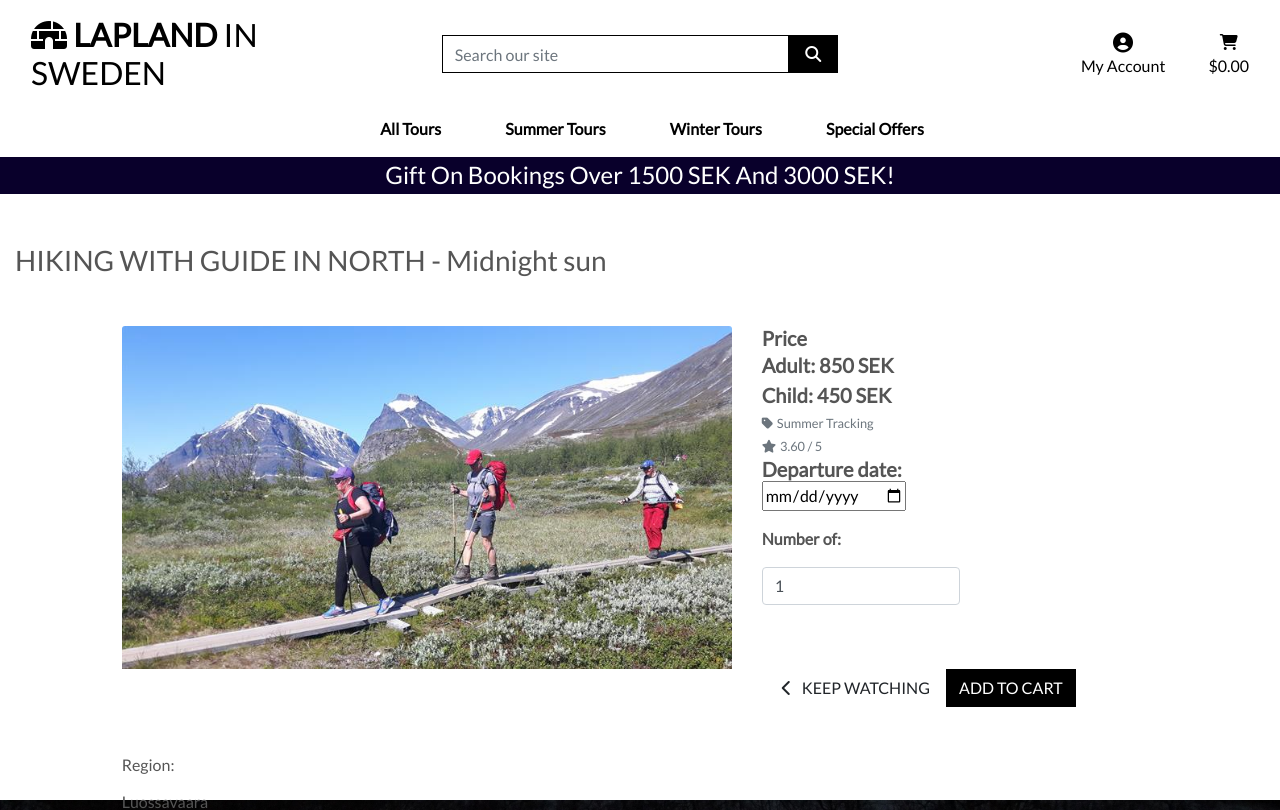
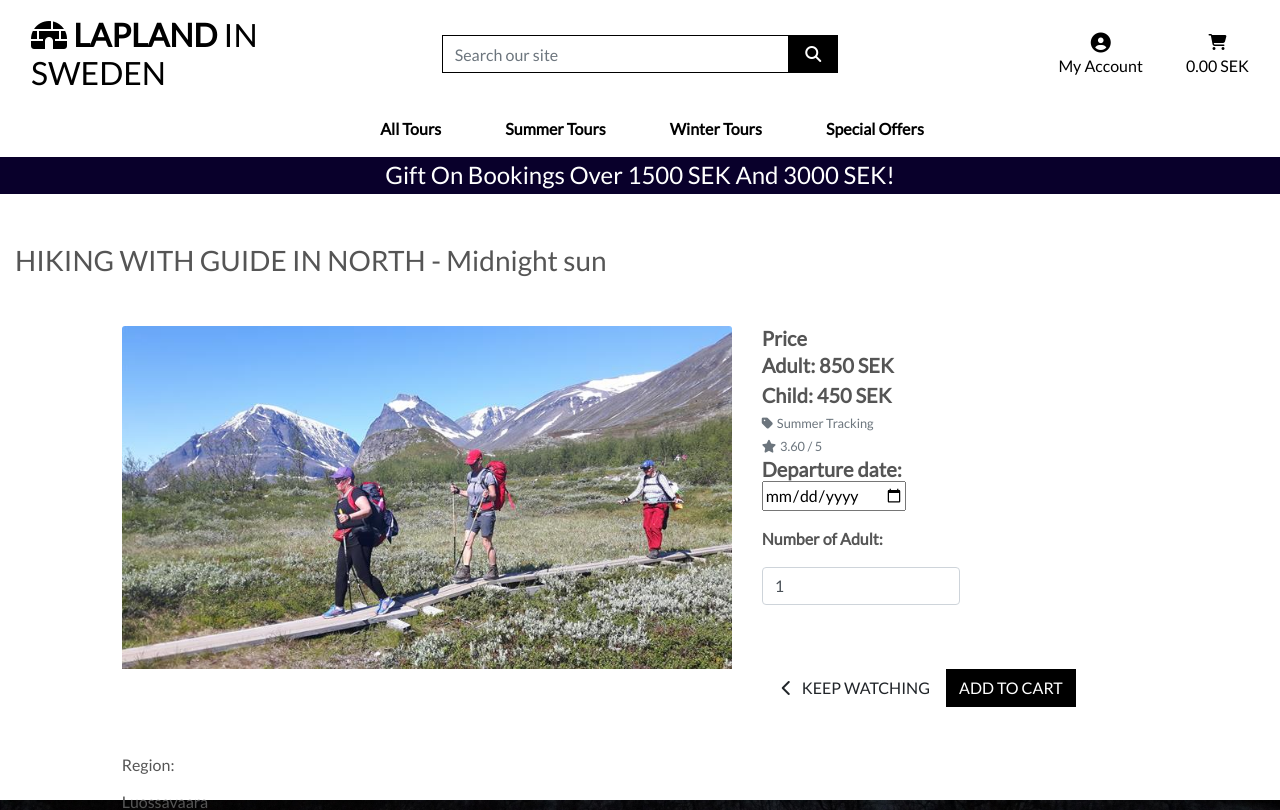
Before and after one commit to ss00831/milestone4, a Django app: page /tourprograms/1 in a window 1280 px wide. Shown: the top 810 px of the page. Run offline with Django 3.2, Linux system fonts and the light colour scheme; data comes from the database, SQL or seed files in the repository; some libraries are stand-ins or nearby versions.

Commit message:
updated context processor

```diff
--- a/cart/contexts.py
+++ b/cart/contexts.py
@@ -1,21 +1,43 @@
 from decimal import Decimal
 from django.conf import settings
+from django.shortcuts import get_object_or_404
+from tourprograms.models import Tourprogram
+
 
 def cart_contents(request):
 
     cart_items = []
-    total = 0
+    total_adult = 0
+    #total_child = 0
     tourprogram_count = 0
+    cart = request.session.get('cart', {})
+    #number_people_adult = request.form.get('number_people_adult')
+    #number_people_child = request.form.get('number_people_child')
+    # ttl_people = number_people_adult + number_people_child
 
     gift_event_1 = settings.GIFT_THRESHOLD_1
     gift_event_2 = settings.GIFT_THRESHOLD_2
 
+    for item_id, number_people_adult in cart.items():
+        tourprogram = get_object_or_404(Tourprogram, pk=item_id)
+        total_adult += number_people_adult * tourprogram.priceadult
+        #total_child += number_people_child * tourprogram.pricechild
 
-    grand_total = total
+        tourprogram_count += number_people_adult
+        cart_items.append({
+            'item_id': item_id,
+            'number_people_adult': number_people_adult,
+            #'number_people_child': number_people_child,
+            'tourprogram': tourprogram,
+        })
+
+    grand_total = total_adult
+    # + total_child
 
     context = {
         'cart_items': cart_items,
-        'total': total,
+        'total_adult': total_adult,
+        # 'total_child': total_child,
         'tourprogram_count': tourprogram_count,
         'gift_event_1': gift_event_1,
         'gift_event_2': gift_event_2,
--- a/cart/templates/cart/cart.html
+++ b/cart/templates/cart/cart.html
@@ -23,7 +23,9 @@
         <div class="row">
             <div class="col">
                 {% if cart_items %}
-                    <div class="table-responsive rounded"></div>
+                    <div class="table-responsive rounded">
+                        {{ cart_items }}
+                    </div>
                 {% else %}
                     <p class="lead mb-5">Your cart is empty.</p>
                     <a href="{% url 'tourprograms' %}" class="btn btn-outline-black rounded-0 btn-lg">
--- a/templates/base.html
+++ b/templates/base.html
@@ -85,9 +85,9 @@
                                 <div><i class="fas fa-shopping-cart"></i></div>
                                 <p class="my-0">
                                     {% if grand_total %}
-                                        ${{ grand_total|floatformat:2 }}
+                                        {{ grand_total|floatformat:2 }} SEK
                                     {% else %}
-                                        $0.00
+                                        0.00 SEK
                                     {% endif %}
                                 </p>
                             </div>
--- a/tourprograms/templates/tourprograms/tourprogram_detail.html
+++ b/tourprograms/templates/tourprograms/tourprogram_detail.html
@@ -53,14 +53,23 @@
                         {% csrf_token %}
                         <div class="form-row">
                             <div class="col-12">
-                                <p class="mt-3"><strong>Number of:</strong></p>
+                                <p class="mt-3"><strong>Number of Adult:</strong></p>
                                 <div class="form-group w-50">
                                     <div class="input-group">
-                                        <input class="form-control ppl_input" type="number" name="number_people" value="1" min="1" max="15" data-item_id="{{ tourprogram.id }}" id="id_ppl_{{ tourprogram.id }}">
+                                        <input class="form-control ppl_input" type="number" name="number_people_adult" value="1" min="1" max="15" data-item_id="{{ tourprogram.id }}" id="id_ppl_adult{{ tourprogram.id }}">
                                     </div>
                                 </div>
                             </div>
-
+<!--
+                            <div class="col-12">
+                                <p class="mt-3"><strong>Number of Child:</strong></p>
+                                <div class="form-group w-50">
+                                    <div class="input-group">
+                                        <input class="form-control ppl_input" type="number" name="number_people_child" value="0" min="0" max="15" data-item_id="{{ tourprogram.id }}" id="id_ppl_child{{ tourprogram.id }}">
+                                    </div>
+                                </div>
+                            </div>
+-->
                             <div class="col-12">
                                 <a href="{% url 'tourprograms' %}" class="btn btn-outline-black rounded-0 mt-5">
                                     <span class="icon">
```
Also changed, not shown: cart/views.py (+5 -4 lines).
